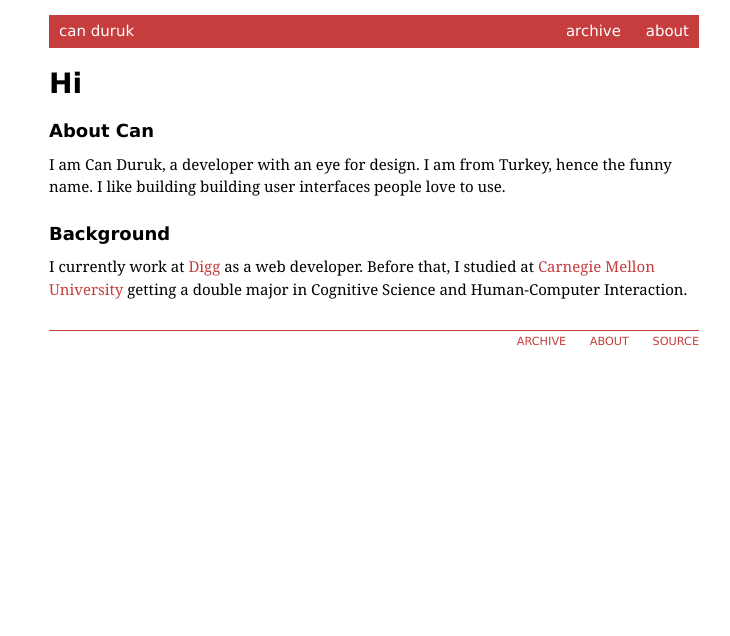
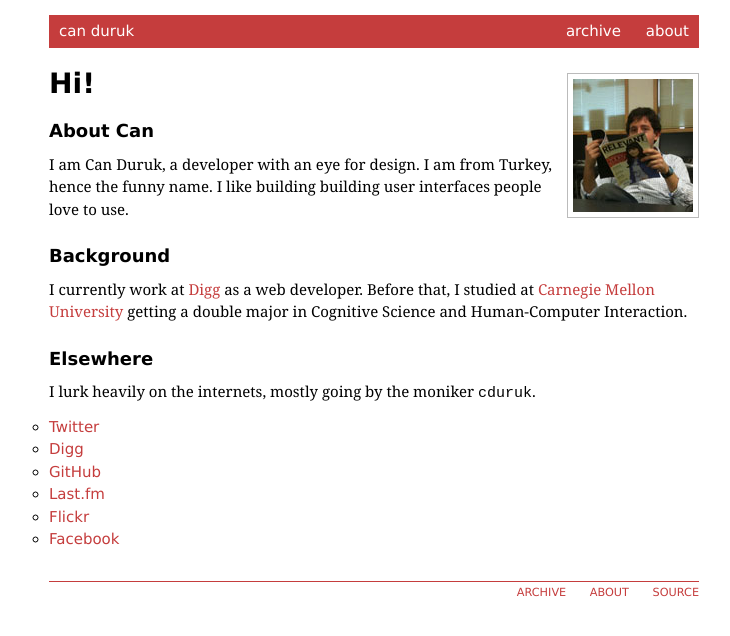
Before and after one commit to cduruk/old.cduruk.github.com, a Jekyll site: the page built from about/index.md, in a window 1280 px wide. Shown: the top 636 px of the page, without its empty margins (266-996 px from the left). Built offline with Jekyll 4.4.1, drawn with Linux system fonts in a browser that asks for light colours; Markdown is read by kramdown in place of the engine named in the settings.

Commit message:
More organization

```diff
--- a/_layouts/default.html
+++ b/_layouts/default.html
@@ -4,7 +4,7 @@
   <link rel="stylesheet" media="screen" href="/static/css/reset.css" type="text/css">
   <link rel="stylesheet" media="screen" href="/static/css/screen.css" type="text/css">
   <link rel="stylesheet" media="screen" href="/static/css/syntax.css" type="text/css" />
-  <title>can duruk</title>
+  <title>{% if page.title %}{{ page.title }} &mdash; {% endif %} Can Duruk</title>
 </head>
 <body {% if page.type %}class="{{page.type}}"{% endif %}>
     <header id="header">
--- a/_layouts/post.html
+++ b/_layouts/post.html
@@ -3,9 +3,9 @@ layout: default
 type: post
 ---
 
-<h2>
+<h1>
   <a href="{{ page.url }}">{{ page.title }}</a>
-</h2>
+</h1>
 <time class="date" datetime="{{ page.date | date: "%Y-%m-%d" }}">
   {{ page.date | date_to_string }}
 </time>
--- a/about/index.md
+++ b/about/index.md
@@ -4,10 +4,22 @@ title: About
 type: about
 ---
 
-## Hi
+<img class="pretty-frame" src="/static/images/site/can-duruk.jpg" align="right" title="Can Duruk" alt="A photograph of Can Duruk" width="120px" height="133px">
+
+## Hi!
 
 ### About Can
 I am Can Duruk, a developer with an eye for design. I am from Turkey, hence the funny name. I like building building user interfaces people love to use.
 
 ### Background
 I currently work at [Digg](http://digg.com/) as a web developer. Before that, I studied at [Carnegie Mellon University](http://cmu.edu/) getting a double major in Cognitive Science and Human-Computer Interaction.
+
+### Elsewhere
+I lurk heavily on the internets, mostly going by the moniker `cduruk`.
+
+* [Twitter](http://twitter.com/cduruk)
+* [Digg](http://digg.com/cduruk)
+* [GitHub](http://github.com/cduruk)
+* [Last.fm](http://last.fm/user/cduruk)
+* [Flickr](http://flickr.com/photos/duruk)
+* [Facebook](http://facebook.com/cduruk)
--- a/static/css/screen.css
+++ b/static/css/screen.css
@@ -7,7 +7,7 @@ body {
   width       : 650px;
 }
 
-p, h2, h3, img, pre, code, blockquote, ul, div {
+p, h1, h2, h3, img, pre, code, blockquote, ul, div {
   margin-bottom : 10px;
 }
 
@@ -17,7 +17,7 @@ p, blockquote {
   line-height : 1.5em;
 }
 
-h2, h3 {
+h1, h2, h3 {
   font-weight : bold;
   margin-top  : 25px;
 }
@@ -31,8 +31,9 @@ a:hover {
   text-decoration : underline;
 }
 
-h2  {
-  font-size : 1.875em;
+h1, h2  {
+  margin-bottom : 20px;
+  font-size     : 1.875em;
 }
 
 h3 {
@@ -55,6 +56,10 @@ nav {
 
 time {
   display : block;
+}
+
+ul {
+  list-style-type: circle;
 }
 
 /* END -- General Styleguide */
@@ -89,6 +94,36 @@ time {
   text-transform : uppercase;
 }
 
+/* END -- Common Elements */
+
+/* BEGIN -- Page Specific. */
+
+/* Pages are annotated by their class.*/
+
+.post .date {
+  color          : #bbb;
+  font-family    : "lucida grande", tahoma, verdana, arial, sans-serif;
+  font-size      : 0.875em;
+  text-transform : uppercase;
+  margin-bottom  : 10px;
+  margin-top     : -20px;
+}
+
+.archive .date {
+  display : inline-block;
+  width   : 102px;
+}
+
+.archive ul {
+  list-style-type: none;
+}
+
+.about img {
+  margin-top : 15px;
+}
+
+/* END -- Page Specific. */
+
 .menu {
   margin-bottom : 0px;
 }
@@ -104,22 +139,8 @@ time {
   border      : 1px solid #ddd;
 }
 
-/* END -- Common Elements */
-
-.post .date {
-  color          : #bbb;
-  font-family    : "lucida grande", tahoma, verdana, arial, sans-serif;
-  font-size      : 0.875em;
-  text-transform : uppercase;
-  margin-bottom  : 10px;
-  margin-top     : -10px;
+.pretty-frame {
+  border      : 1px solid #bbb;
+  padding     : 5px;
+  margin-left : 10px;
 }
-
-.under-h2 {
-  margin-top : 40px;
-}
-
-.archive .date {
-  display : inline-block;
-  width   : 102px;
-}
```
Also changed, not shown: archive/index.md (renamed from archive/index.html, +3 -3 lines), static/images/site/can-duruk.jpg (added).
